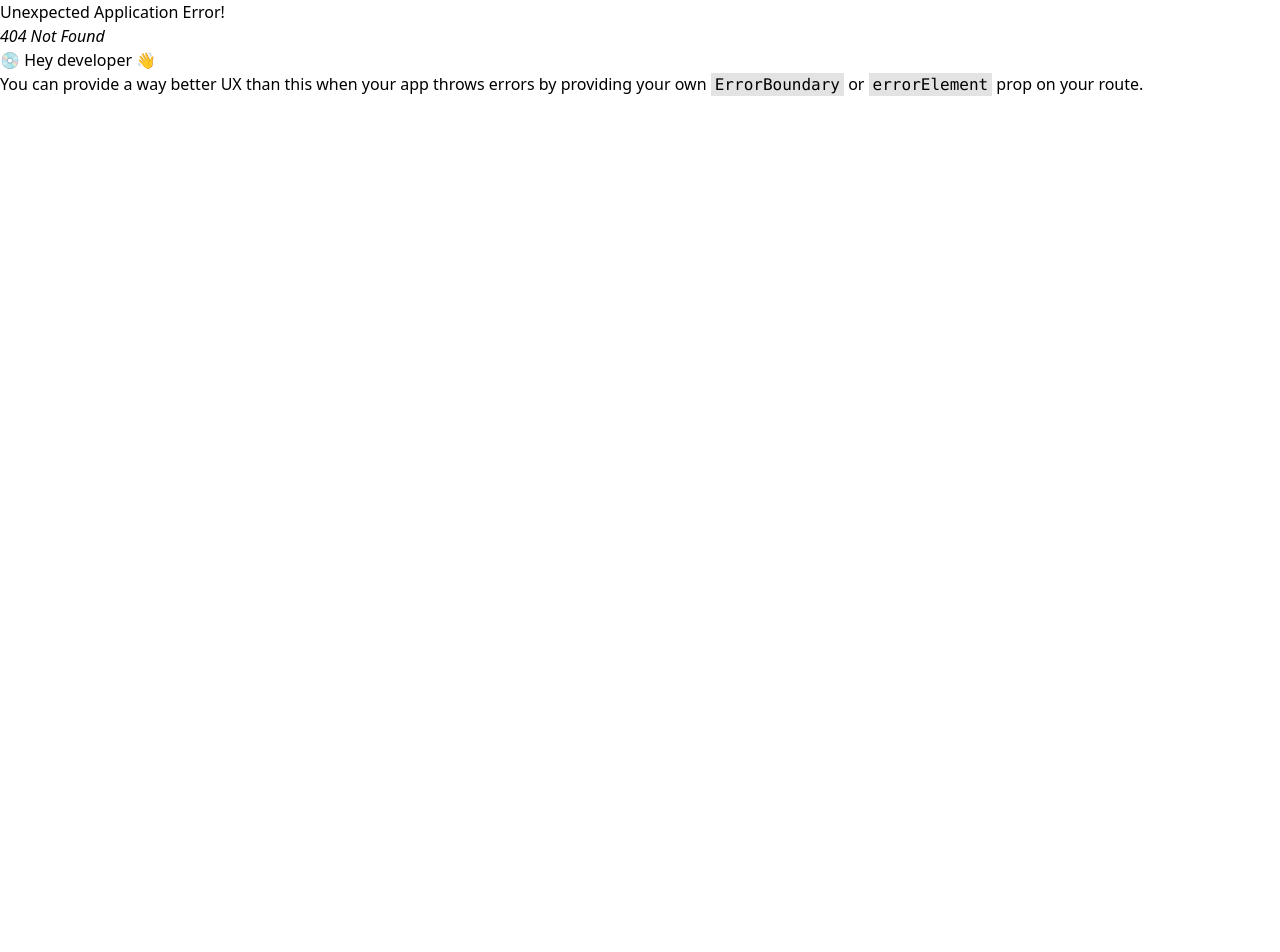
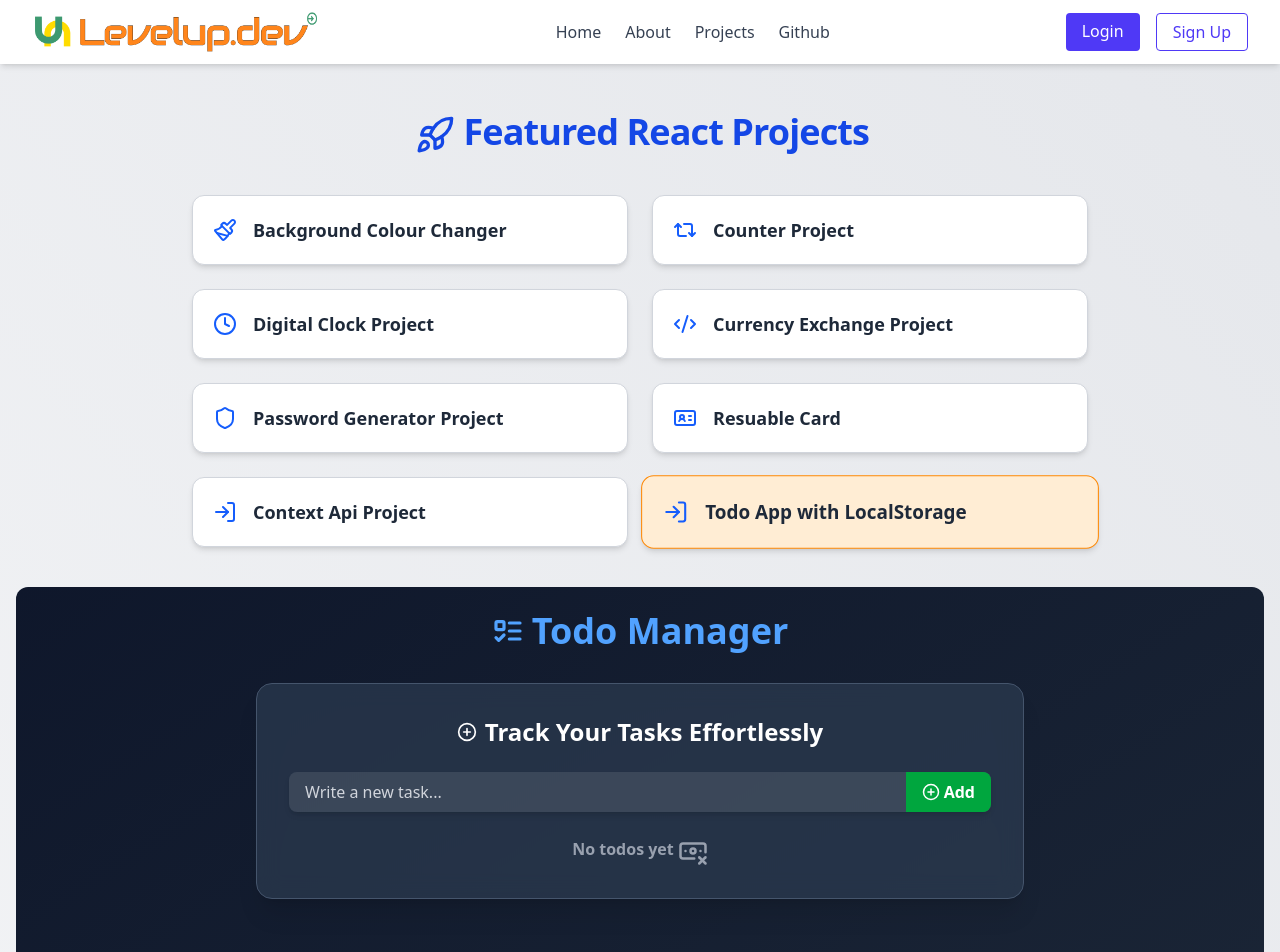
Before and after one commit to karn30chavda/ReactFun-Project, a React (Vite) app: page /projects/todoApp in a window 1280 px wide. Before the commit this address had no page. Shown: the top 952 px of the page. Before the commit the page ends 800 px from the top, so only its background shows below. Built offline with nearby package versions, Linux system fonts and the light colour scheme.

Commit message:
added todo app project

```diff
--- a/src/Components/InnerContent/Home.jsx
+++ b/src/Components/InnerContent/Home.jsx
@@ -1,16 +1,17 @@
+import {
+  BookOpen,
+  CheckSquare,
+  Clock,
+  LogIn,
+  PaintBucket,
+  Plus,
+  RefreshCw,
+  Rocket,
+  ShieldCheck,
+  Wrench,
+} from "lucide-react";
 import { Link } from "react-router-dom";
 import heroimage from "../../../assets/heroimage.jpg";
-import {
-  Rocket,
-  Wrench,
-  BookOpen,
-  PaintBucket,
-  Clock,
-  Plus,
-  RefreshCw,
-  ShieldCheck,
-  LogIn,
-} from "lucide-react";
 
 export default function Home() {
   return (
@@ -39,11 +40,7 @@ export default function Home() {
 
           {/* Image */}
           <div className="flex justify-center sm:w-1/2">
-            <img
-              src={heroimage}
-              alt="Hero"
-              className="w-72 sm:w-96"
-            />
+            <img src={heroimage} alt="Hero" className="w-72 sm:w-96" />
           </div>
         </div>
       </aside>
@@ -189,10 +186,10 @@ export default function Home() {
               <h3 className="text-xl font-bold">Cards UI Project</h3>
             </div>
             <p className="text-sm text-gray-600">
-              Beautiful profile cards built using React with props, reusability, and responsive Tailwind design.
+              Beautiful profile cards built using React with props, reusability,
+              and responsive Tailwind design.
             </p>
           </div>
-
 
           {/* Context API Project */}
           <div className="p-6 text-left transition shadow bg-emerald-50 rounded-xl hover:shadow-md">
@@ -201,10 +198,24 @@ export default function Home() {
               <h3 className="text-xl font-bold">useContext Fetching Project</h3>
             </div>
             <p className="text-sm text-gray-600">
-              Fetching username from the login page and displaying it on Profile page using useContext Hook.
+              Fetching username from the login page and displaying it on Profile
+              page using useContext Hook.
             </p>
           </div>
+
+          {/* Todo App Project */}
+          <div className="p-6 text-left transition shadow bg-rose-50 rounded-xl hover:shadow-md">
+            <div className="flex items-center gap-2 mb-2 text-rose-700">
+              <CheckSquare size={20} />
+              <h3 className="text-xl font-bold">Todo Manager</h3>
+            </div>
+            <p className="text-sm text-gray-600">
+              A full-featured Todo list built with React, Tailwind CSS, Lucide
+              icons, and Context API. Supports editing, saving, deleting, and
+              toggling tasks — all synced to localStorage.
+            </p>
           </div>
+        </div>
       </section>
     </div>
   );
--- a/src/Components/InnerContent/Projects.jsx
+++ b/src/Components/InnerContent/Projects.jsx
@@ -1,5 +1,14 @@
-import { Outlet, NavLink, useLocation } from "react-router-dom";
-import { Code2, Paintbrush, Clock, Repeat2, Shield, IdCard, Rocket, LogIn } from "lucide-react"; // Icons
+import {
+  Clock,
+  Code2,
+  IdCard,
+  LogIn,
+  Paintbrush,
+  Repeat2,
+  Rocket,
+  Shield,
+} from "lucide-react"; // Icons
+import { NavLink, Outlet, useLocation } from "react-router-dom";
 
 function Projects() {
   const location = useLocation();
@@ -35,11 +44,16 @@ function Projects() {
     {
       path: "card",
       name: "Resuable Card",
-      icon: <IdCard  size={24} />,
+      icon: <IdCard size={24} />,
     },
     {
       path: "Context",
       name: "Context Api Project",
+      icon: <LogIn size={24} />,
+    },
+    {
+      path: "todoApp",
+      name: "Todo App with LocalStorage",
       icon: <LogIn size={24} />,
     },
   ];
@@ -47,7 +61,8 @@ function Projects() {
   return (
     <div className="min-h-screen bg-gradient-to-tr from-gray-100 to-gray-200 py-12 px-4">
       <h1 className="text-4xl text-center font-bold text-blue-700 mb-10 tracking-tight">
-         <Rocket className="inline align-middle ml-1" size={40} /> Featured React Projects
+        <Rocket className="inline align-middle ml-1" size={40} /> Featured React
+        Projects
       </h1>
 
       <div className="grid grid-cols-1 sm:grid-cols-2 md:grid-cols-2 gap-6 max-w-4xl mx-auto">
@@ -64,7 +79,9 @@ function Projects() {
             }
           >
             <div className="text-blue-600">{project.icon}</div>
-            <div className="text-lg font-semibold text-gray-800">{project.name}</div>
+            <div className="text-lg font-semibold text-gray-800">
+              {project.name}
+            </div>
           </NavLink>
         ))}
       </div>
--- /dev/null
+++ b/src/Components/ProjectComp/TodoApp.jsx
@@ -0,0 +1,89 @@
+import { BanknoteX, ListTodo, PlusCircle } from "lucide-react";
+import { useEffect, useState } from "react";
+import { TodoProvider } from "../../context/TodoContext";
+import TodoForm from "./TodoForm";
+import TodoItem from "./TodoItem";
+
+function TodoApp() {
+  const [todos, setTodos] = useState([]);
+
+  // Add todo
+  const addTodo = (todo) => {
+    setTodos((prev) => [{ id: Date.now(), ...todo }, ...prev]);
+  };
+
+  // Update todo
+  const updateTodo = (id, todo) => {
+    setTodos((prev) =>
+      prev.map((prevTodo) => (prevTodo.id === id ? todo : prevTodo))
+    );
+  };
+
+  // Delete todo
+  const deleteTodo = (id) => {
+    setTodos((prev) => prev.filter((todo) => todo.id !== id));
+  };
+
+  // Toggle check
+  const todoToggle = (id) => {
+    setTodos((prev) =>
+      prev.map((prevTodo) =>
+        prevTodo.id === id
+          ? { ...prevTodo, todoChecked: !prevTodo.todoChecked }
+          : prevTodo
+      )
+    );
+  };
+
+  // Load from localStorage
+  useEffect(() => {
+    const todos = JSON.parse(localStorage.getItem("todos"));
+    if (todos && todos.length > 0) setTodos(todos);
+  }, []);
+
+  // Save to localStorage
+  useEffect(() => {
+    localStorage.setItem("todos", JSON.stringify(todos));
+  }, [todos]);
+
+  return (
+    <TodoProvider
+      value={{ todos, addTodo, updateTodo, deleteTodo, todoToggle }}
+    >
+      <div className="min-h-screen rounded-xl bg-gradient-to-br from-slate-900 to-gray-800 text-white p-6">
+        <h1 className="flex items-center justify-center gap-2 text-3xl sm:text-4xl font-extrabold text-center mb-8 text-blue-400">
+          <ListTodo size={32} strokeWidth={2.4} />
+          Todo Manager
+        </h1>
+
+        <div className="max-w-3xl mx-auto bg-slate-700/60 backdrop-blur-md rounded-2xl p-6 sm:p-8 shadow-xl border border-slate-600">
+          <h2 className="flex items-center justify-center gap-2 text-xl sm:text-2xl font-semibold mb-6 text-white">
+            <PlusCircle size={20} />
+            Track Your Tasks Effortlessly
+          </h2>
+
+          <div className="mb-6">
+            <TodoForm />
+          </div>
+
+          <div className="space-y-3">
+            {todos.length === 0 ? (
+              <p className="text-center text-gray-400 font-semibold">
+                No todos yet
+                <BanknoteX className="inline align-middle ml-1" size={30} />
+              </p>
+            ) : (
+              todos.map((todo) => (
+                <div key={todo.id} className="w-full">
+                  <TodoItem todo={todo} />
+                </div>
+              ))
+            )}
+          </div>
+        </div>
+      </div>
+    </TodoProvider>
+  );
+}
+
+export default TodoApp;
--- /dev/null
+++ b/src/Components/ProjectComp/TodoForm.jsx
@@ -0,0 +1,40 @@
+import { useState } from "react";
+import { useTodo } from "../../context/TodoContext";
+import { PlusCircle } from "lucide-react";
+
+function TodoForm() {
+  const [todo, setTodo] = useState("");
+  const { addTodo } = useTodo();
+
+  const addingtodo = (e) => {
+    e.preventDefault();
+    if (!todo.trim()) return;
+    addTodo({ todo, todoChecked: false });
+    setTodo("");
+  };
+
+  return (
+    <form
+      onSubmit={addingtodo}
+      className="flex items-center bg-white/10 rounded-lg overflow-hidden shadow-md"
+    >
+      <input
+        type="text"
+        placeholder="Write a new task..."
+        value={todo}
+        onChange={(e) => setTodo(e.target.value)}
+        className="flex-grow px-4 py-2 bg-transparent text-white placeholder-gray-300 focus:outline-none"
+      />
+
+      <button
+        type="submit"
+        className="flex items-center gap-1 px-4 py-2 text-white bg-green-600 hover:bg-green-700 transition-all font-semibold cursor-pointer"
+      >
+        <PlusCircle size={18} />
+        Add
+      </button>
+    </form>
+  );
+}
+
+export default TodoForm;
--- /dev/null
+++ b/src/Components/ProjectComp/TodoItem.jsx
@@ -0,0 +1,82 @@
+import { useState } from "react";
+import { useTodo } from "../../context/index";
+import { Pencil, Save, Trash2, CheckSquare } from "lucide-react";
+
+function TodoItem({ todo }) {
+  const [isTodoEditable, setIsTodoEditable] = useState(false);
+  const [todoMsg, setTodoMsg] = useState(todo.todo);
+  const { updateTodo, deleteTodo, todoToggle } = useTodo();
+
+  const editTodo = () => {
+    updateTodo(todo.id, { ...todo, todo: todoMsg });
+    setIsTodoEditable(false);
+  };
+
+  const todocompleted = () => {
+    todoToggle(todo.id);
+  };
+
+  return (
+    <div
+      className={`flex items-center gap-3 p-3 rounded-lg shadow-md transition-all border ${
+        todo.todoChecked
+          ? "bg-green-600/80 border-green-500 text-white"
+          : "bg-slate-800/50 border-slate-600 text-white"
+      }`}
+    >
+      {/* ✅ Toggle Check */}
+      <CheckSquare
+        onClick={todocompleted}
+        size={22}
+        className={`cursor-pointer transition duration-200 ${
+          todo.todoChecked
+            ? "text-green-300 hover:text-green-200"
+            : "text-gray-400 hover:text-green-500"
+        }`}
+      />
+
+      {/* ✅ Todo Message Input */}
+      <input
+        type="text"
+        className={`flex-grow px-2 py-1 rounded-md text-white bg-transparent focus:outline-none transition duration-200 ${
+          isTodoEditable
+            ? "border border-white/20 bg-white/10"
+            : "border border-transparent"
+        } ${
+          todo.todoChecked
+            ? "line-through text-white/60 opacity-80 cursor-not-allowed"
+            : "cursor-text"
+        }`}
+        value={todoMsg}
+        onChange={(e) => setTodoMsg(e.target.value)}
+        readOnly={!isTodoEditable}
+      />
+
+      {/* ✏️ Edit/Save Button */}
+      <button
+        onClick={() => {
+          if (todo.todoChecked) return;
+          isTodoEditable ? editTodo() : setIsTodoEditable(true);
+        }}
+        disabled={todo.todoChecked}
+        className={`transition duration-200 ${
+          todo.todoChecked
+            ? "text-gray-500 cursor-not-allowed"
+            : "text-blue-300 hover:text-blue-500 cursor-pointer"
+        }`}
+      >
+        {isTodoEditable ? <Save size={20} /> : <Pencil size={20} />}
+      </button>
+
+      {/* ❌ Delete Button */}
+      <button
+        onClick={() => deleteTodo(todo.id)}
+        className="text-red-400 hover:text-red-500 transition duration-200 cursor-pointer"
+      >
+        <Trash2 size={20} />
+      </button>
+    </div>
+  );
+}
+
+export default TodoItem;
--- /dev/null
+++ b/src/context/TodoContext.js
@@ -0,0 +1,21 @@
+import { createContext, useContext } from "react";
+
+export const ToDoContext = createContext({
+  todos: [
+    {
+      id: 1,
+      todo: "Todo Message",
+      todoChecked: false,
+    },
+  ],
+  addTodo: (todo) => {},
+  updateTodo: (todo, id) => {},
+  deleteTodo: (id) => {},
+  todoToggle: (id) => {},
+});
+
+export const useTodo = () => {
+  return useContext(ToDoContext);
+};
+
+export const TodoProvider = ToDoContext.Provider;
--- /dev/null
+++ b/src/context/index.js
@@ -0,0 +1 @@
+export { ToDoContext, useTodo, TodoProvider } from './TodoContext'
--- a/src/main.jsx
+++ b/src/main.jsx
@@ -1,34 +1,35 @@
+import { ArrowBigUpDash } from "lucide-react";
 import { StrictMode } from "react";
 import { createRoot } from "react-dom/client";
-import { ArrowBigUpDash  } from "lucide-react";
 import {
   createBrowserRouter,
   createRoutesFromElements,
+  Route,
   RouterProvider,
-  Route,
 } from "react-router-dom";
+import App from "./App";
 import "./index.css";
-import App from "./App";
 
 import {
+  About,
+  Github,
+  gitHubInfo,
   Home,
-  Github,
-  About,
+  Projects,
   User,
-  Projects,
-  gitHubInfo,
 } from "./Components/InnerContent/InnerContentExporter";
 
 import {
   BgColourChanger,
+  Card,
+  Clock,
   CounterApp,
-  Clock,
   CurrencyApp,
+  Login,
   PasswordGenerator,
-  Card,
+  Profile,
+  TodoApp,
   UsecontextProvider,
-  Login,
-  Profile,
 } from "./Components/ProjectComp/ProjectExporter";
 const router = createBrowserRouter(
   createRoutesFromElements(
@@ -41,7 +42,10 @@ const router = createBrowserRouter(
           index
           element={
             <div className="flex flex-col items-center justify-center mt-10 text-center">
-              <ArrowBigUpDash   size={48} className="mb-2 text-indigo-500 animate-bounce" />
+              <ArrowBigUpDash
+                size={48}
+                className="mb-2 text-indigo-500 animate-bounce"
+              />
               <p className="text-xl font-bold tracking-wider text-orange-500 ">
                 Select a project to view details
               </p>
@@ -52,6 +56,7 @@ const router = createBrowserRouter(
         <Route path="Clock" element={<Clock />} />
         <Route path="Counter-project" element={<CounterApp />} />
         <Route path="CurrencyApp" element={<CurrencyApp />} />
+        <Route path="todoApp" element={<TodoApp />} />
         <Route
           path="Password-Genrator-Project"
           element={<PasswordGenerator />}
```
Also changed, not shown: src/Components/ProjectComp/ProjectExporter.jsx (+12 -9 lines).
